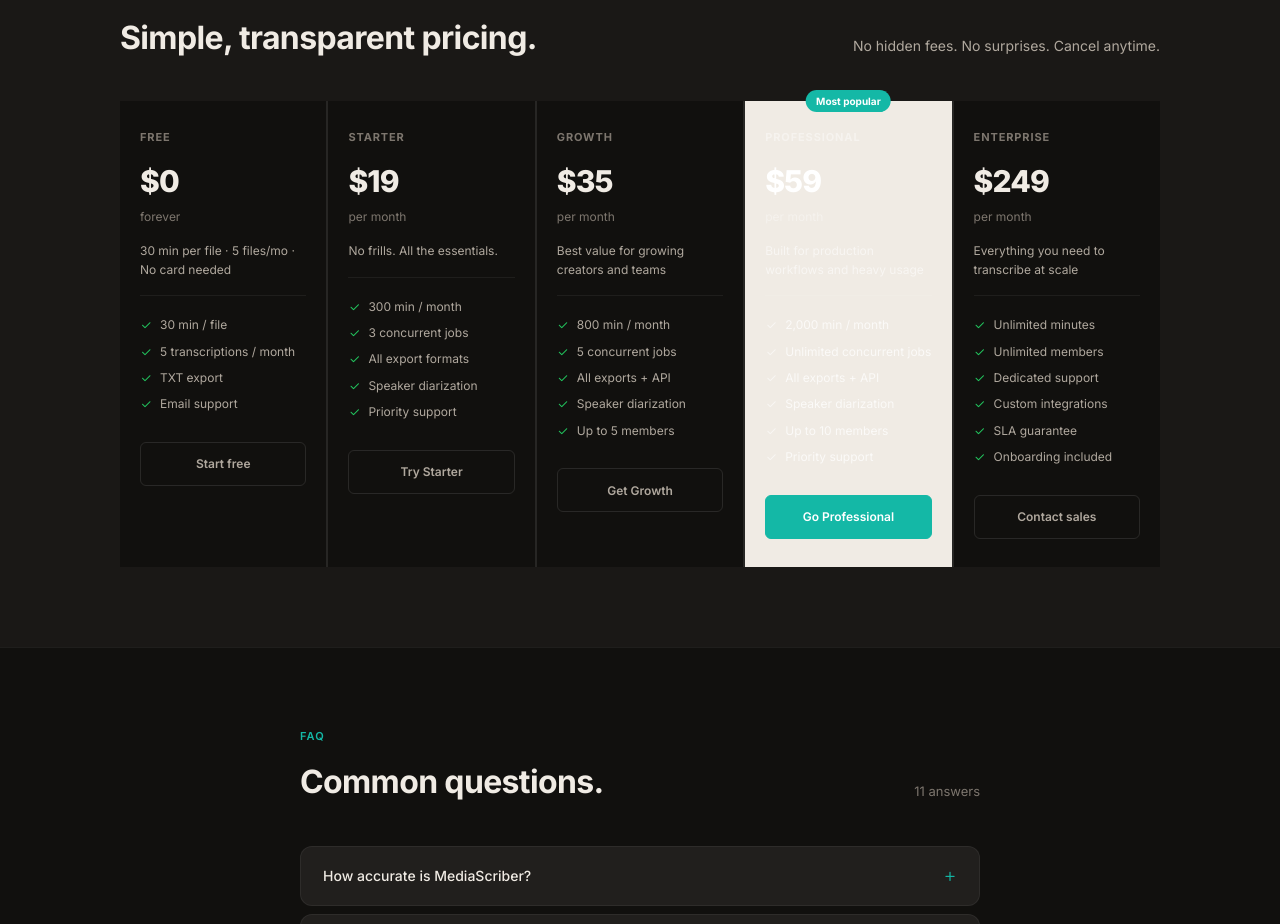
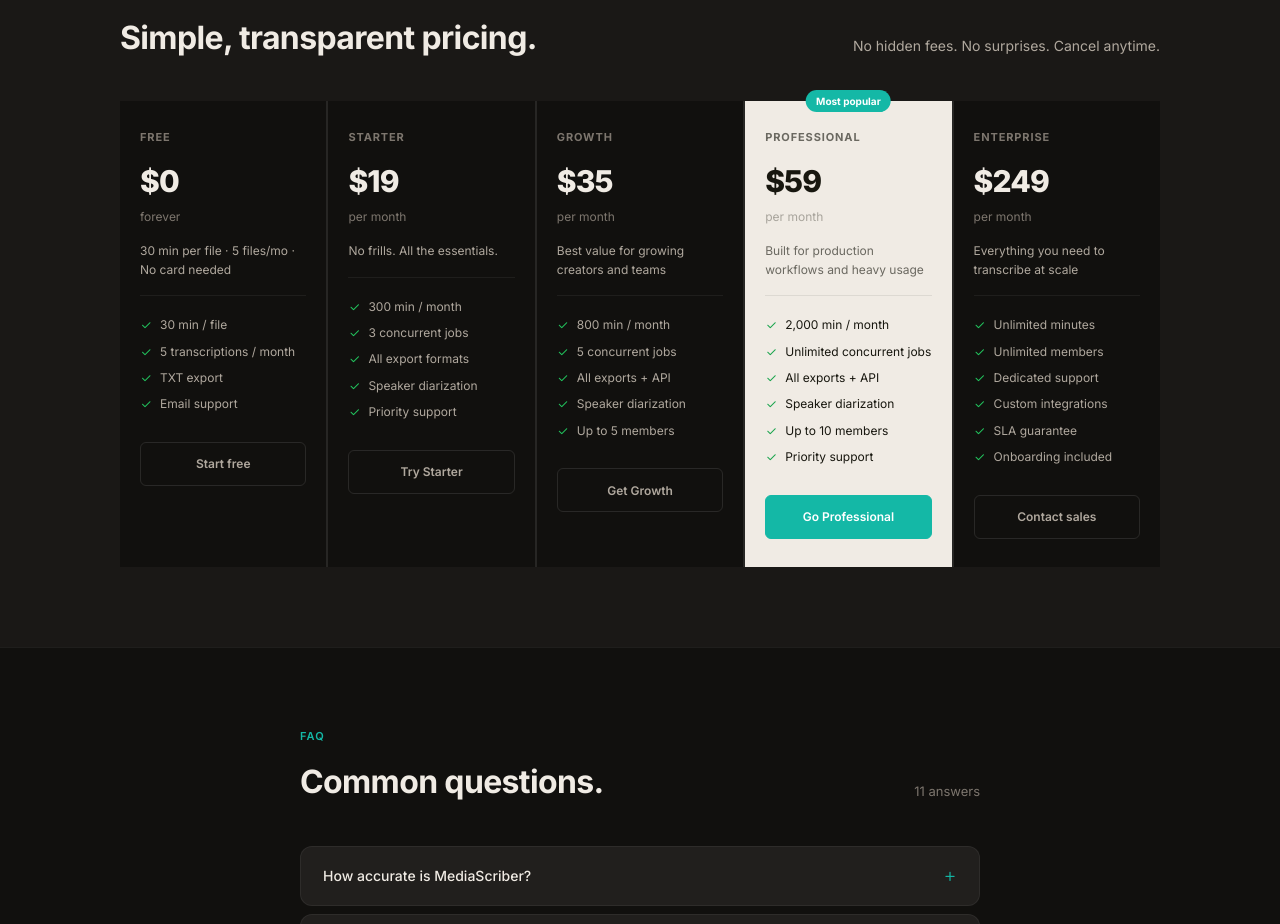
Before and after one commit to rahulnoesis/mediascriber, a React (Vite) app: page / in a window 1280 px wide. Shown: the part 3460-4384 px from the top of the page. Built offline with nearby package versions, Linux system fonts and the light colour scheme.

Commit message:
Fix: prime card text contrast — dark-on-light colors for Professional plan

```diff
--- a/src/App.jsx
+++ b/src/App.jsx
@@ -427,14 +427,14 @@
                     Most popular
                   </div>
                 )}
-                <div style={{ fontSize: 11, fontWeight: 700, textTransform: 'uppercase', letterSpacing: '0.08em', color: t.prime ? 'rgba(255,255,255,0.4)' : TMUTE, marginBottom: 10 }}>{t.name}</div>
-                <div style={{ fontSize: 30, fontWeight: 800, color: t.prime ? '#fff' : TEXT, letterSpacing: '-0.03em', marginBottom: 2 }}>{t.price}</div>
-                <div style={{ fontSize: 12, color: t.prime ? 'rgba(255,255,255,0.35)' : TMUTE, marginBottom: 16 }}>{t.period}</div>
-                <div style={{ fontSize: 12, color: t.prime ? 'rgba(255,255,255,0.55)' : TSUB, lineHeight: 1.55, marginBottom: 20, paddingBottom: 16, borderBottom: `1px solid ${t.prime ? 'rgba(255,255,255,0.08)' : BOR}` }}>{t.note}</div>
+                <div style={{ fontSize: 11, fontWeight: 700, textTransform: 'uppercase', letterSpacing: '0.08em', color: t.prime ? '#6A6860' : TMUTE, marginBottom: 10 }}>{t.name}</div>
+                <div style={{ fontSize: 30, fontWeight: 800, color: t.prime ? '#18170F' : TEXT, letterSpacing: '-0.03em', marginBottom: 2 }}>{t.price}</div>
+                <div style={{ fontSize: 12, color: t.prime ? '#A8A49C' : TMUTE, marginBottom: 16 }}>{t.period}</div>
+                <div style={{ fontSize: 12, color: t.prime ? '#6A6860' : TSUB, lineHeight: 1.55, marginBottom: 20, paddingBottom: 16, borderBottom: `1px solid ${t.prime ? 'rgba(0,0,0,0.08)' : BOR}` }}>{t.note}</div>
                 {t.items.map((item, ii) => (
                   <div key={ii} style={{ display: 'flex', gap: 8, alignItems: 'flex-start', marginBottom: 9 }}>
-                    <i className="ti ti-check" style={{ fontSize: 12, color: t.prime ? 'rgba(255,255,255,0.55)' : GRN, marginTop: 3, flexShrink: 0 }} />
-                    <span style={{ fontSize: 12, color: t.prime ? 'rgba(255,255,255,0.72)' : TSUB, lineHeight: 1.45 }}>{item}</span>
+                    <i className="ti ti-check" style={{ fontSize: 12, color: t.prime ? '#16A34A' : GRN, marginTop: 3, flexShrink: 0 }} />
+                    <span style={{ fontSize: 12, color: t.prime ? '#18170F' : TSUB, lineHeight: 1.45 }}>{item}</span>
                   </div>
                 ))}
                 <button className={t.prime ? 'btn-pri' : 'btn-sec'} style={{ fontFamily: SANS, width: '100%', background: t.prime ? TEAL : 'transparent', color: t.prime ? '#fff' : TSUB, fontSize: 12, fontWeight: 600, border: `1px solid ${t.prime ? TEAL : BORM}`, padding: '10px 0', borderRadius: 6, minHeight: 44, marginTop: 20 }}>
```
